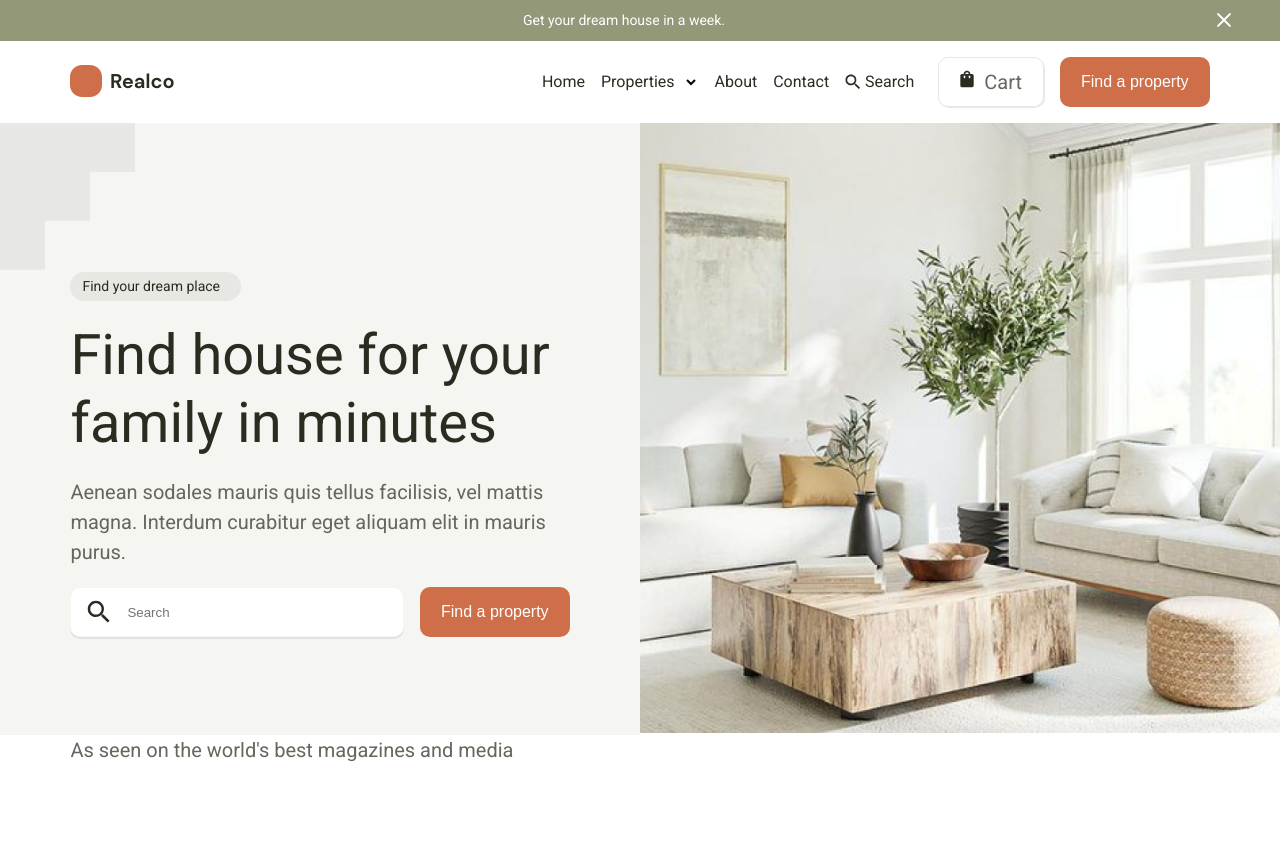
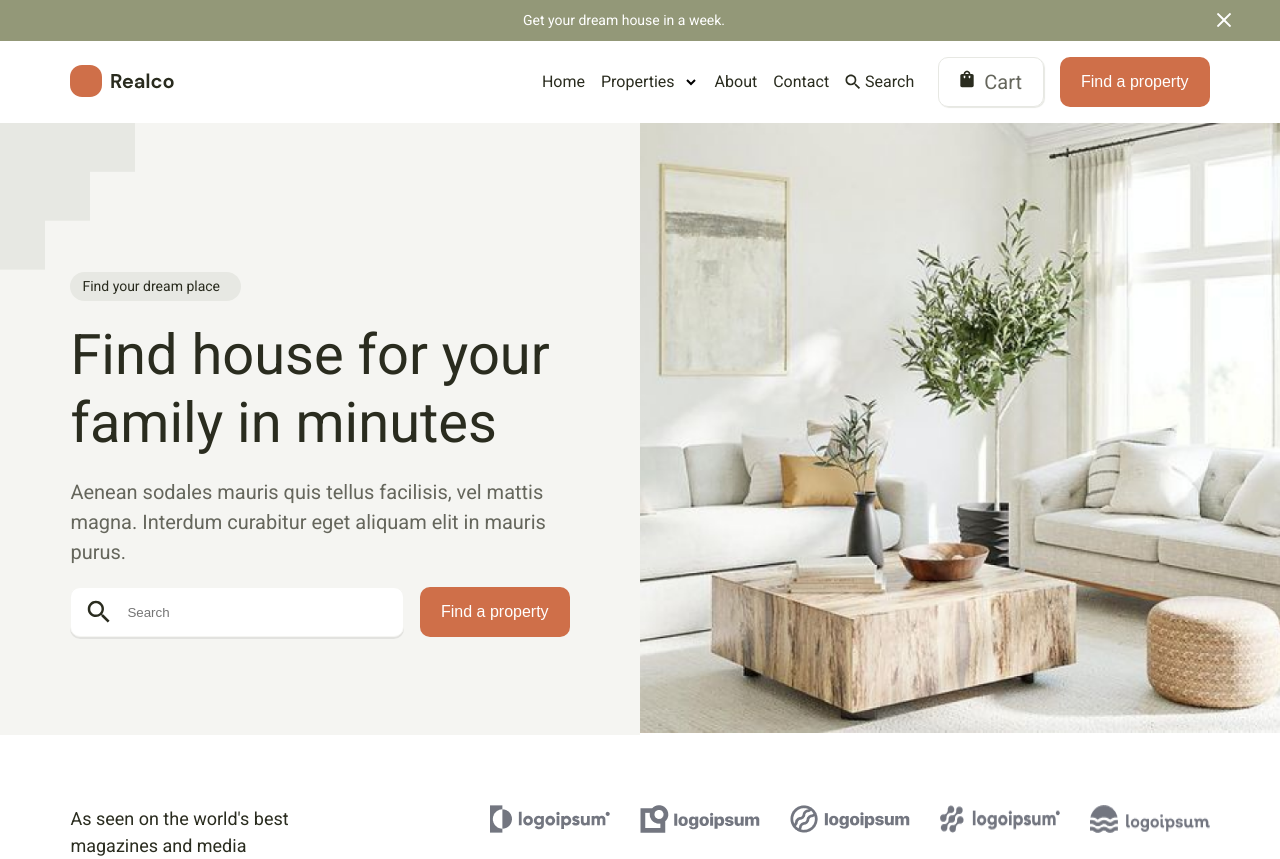
Before and after one commit to azizaalijonova/Realco, a plain HTML site: page index.html in a window 1280 px wide. Before the commit the page ends 800 px from the top, so only its background shows below. Drawn offline with Linux system fonts and the light colour scheme.

Commit message:
partners done

```diff
--- a/index.html
+++ b/index.html
@@ -99,7 +99,17 @@
     <!-- Partners -->
 
     <section class="partners container">
-      <p>As seen on the world's best magazines and media</p>
+      <p>
+        As seen on the world's best <br />
+        magazines and media
+      </p>
+      <div class="partner-logos">
+        <img src="./images/partners/partner-1.png" alt="" />
+        <img src="./images/partners/partner-2.png" alt="" />
+        <img src="./images/partners/partner-3.png" alt="" />
+        <img src="./images/partners/partner-4.png" alt="" />
+        <img src="./images/partners/partner-5.png" alt="" />
+      </div>
     </section>
   </body>
 </html>
--- a/styles/main.css
+++ b/styles/main.css
@@ -1,3 +1,4 @@
 @import "./basic.css";
 @import "./nav.css";
 @import "./header.css";
+@import "./partners.css";
--- a/styles/partners.css
+++ b/styles/partners.css
@@ -0,0 +1,21 @@
+.partners {
+  display: flex;
+  justify-content: space-between;
+  padding-top: 7rem;
+
+  p {
+    font-size: 1.8rem;
+    line-height: 2.7rem;
+    color: var(--main-color);
+  }
+}
+
+.partner-logos {
+  display: flex;
+  gap: 3rem;
+
+  img {
+    width: 12rem;
+    height: 2.8rem;
+  }
+}
```
